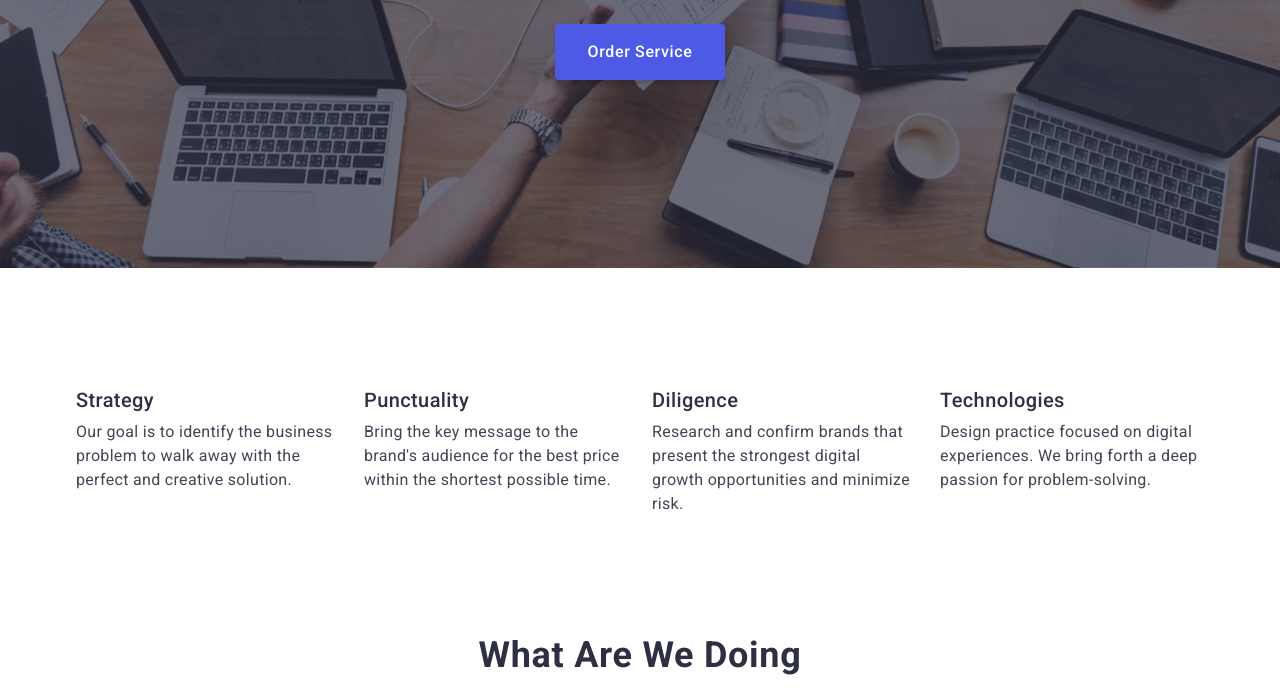
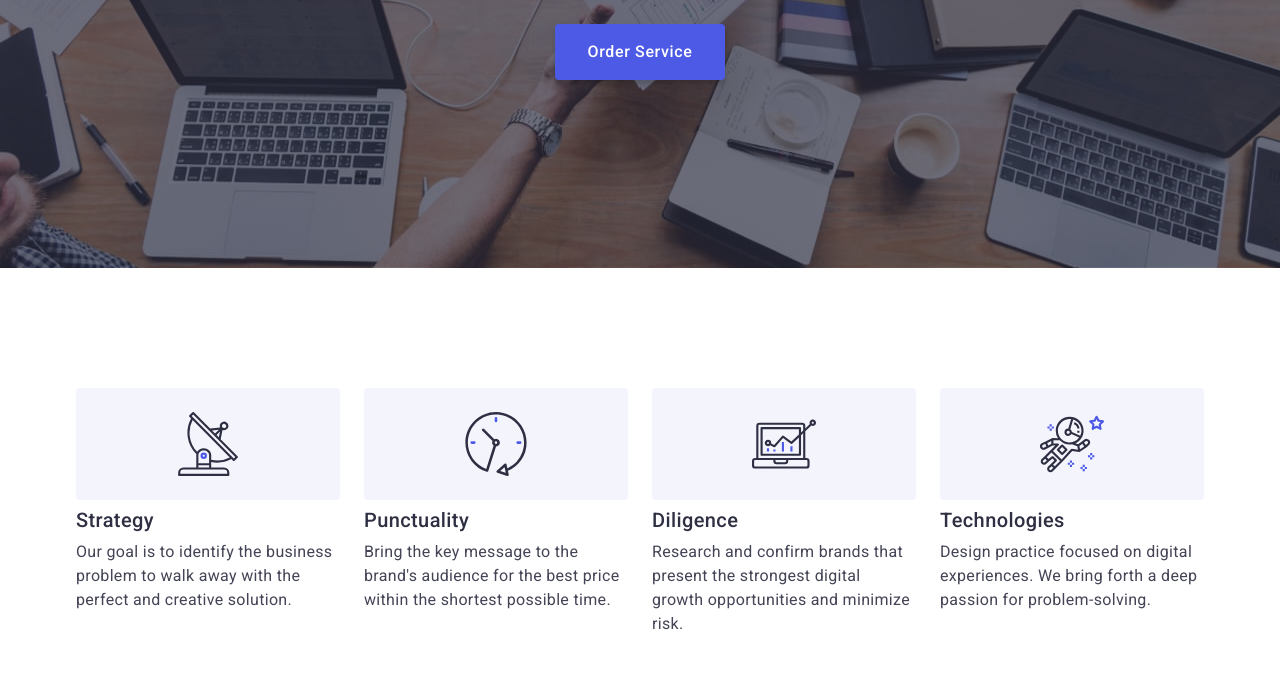
Before and after one commit to igrok1803444/goit-markup-hw-04, a plain HTML site: page index.html in a window 1280 px wide. Shown: the part 402-1099 px from the top of the page. Drawn offline with nearby package versions, Linux system fonts and the light colour scheme.

Commit message:
maybe finish hw

```diff
--- a/css/styles.css
+++ b/css/styles.css
@@ -197,6 +197,16 @@ img {
 }
 .advantages-list-item {
   width: calc((100% - 72px) / 4);
+}
+.advantages-image-container {
+  display: flex;
+  justify-content: center;
+  align-items: center;
+  width: 100%;
+  height: 112px;
+  margin-bottom: 8px;
+  background-color: var(--cloud);
+  border-radius: 4px;
 }
 .advantages-title {
   margin-bottom: 8px;
--- a/index.html
+++ b/index.html
@@ -67,6 +67,11 @@
           <h2 class="main-advantage-title hidden-title">Our advantages</h2>
           <ul class="advantages-list list">
             <li class="advantages-list-item">
+              <div class="advantages-image-container">
+                <svg class="advantages-image" width="64" height="64">
+                  <use href="./images/icons.svg#antenna"></use>
+                </svg>
+              </div>
               <h3 class="advantages-title">Strategy</h3>
               <p class="advantages-desc">
                 Our goal is to identify the business problem to walk away with
@@ -74,6 +79,11 @@
               </p>
             </li>
             <li class="advantages-list-item">
+              <div class="advantages-image-container">
+                <svg class="advantages-image" width="64" height="64">
+                  <use href="./images/icons.svg#clock"></use>
+                </svg>
+              </div>
               <h3 class="advantages-title">Punctuality</h3>
               <p class="advantages-desc">
                 Bring the key message to the brand's audience for the best price
@@ -81,6 +91,11 @@
               </p>
             </li>
             <li class="advantages-list-item">
+              <div class="advantages-image-container">
+                <svg class="advantages-image" width="64" height="64">
+                  <use href="./images/icons.svg#diagram"></use>
+                </svg>
+              </div>
               <h3 class="advantages-title">Diligence</h3>
               <p class="advantages-desc">
                 Research and confirm brands that present the strongest digital
@@ -88,6 +103,11 @@
               </p>
             </li>
             <li class="advantages-list-item">
+              <div class="advantages-image-container">
+                <svg class="advantages-image" width="64" height="64">
+                  <use href="./images/icons.svg#astronaut"></use>
+                </svg>
+              </div>
               <h3 class="advantages-title">Technologies</h3>
               <p class="advantages-desc">
                 Design practice focused on digital experiences. We bring forth a
```
